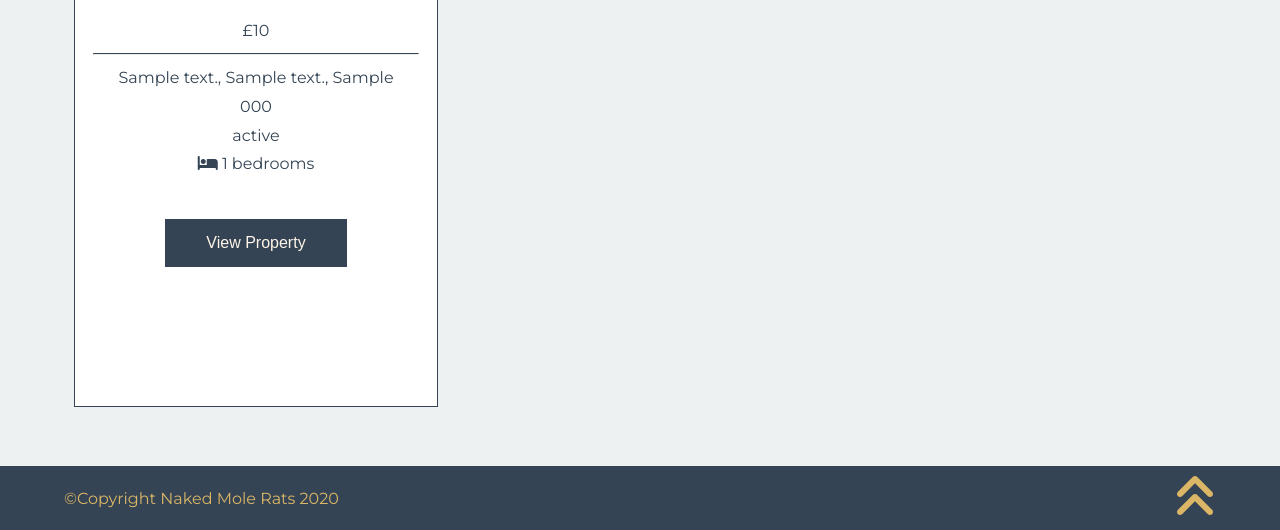
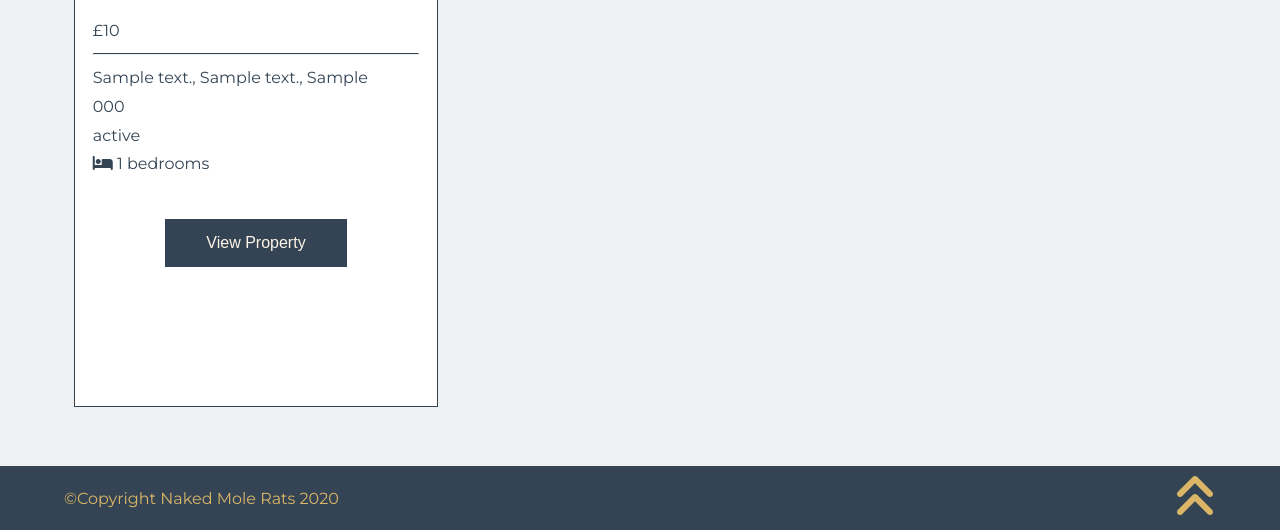
Before and after one commit to iO-Academy/2020-feb-nakedMoleFlats, a PHP site: page / in a window 1280 px wide. Shown: the part 512-1042 px from the top of the page. Run offline with PHP 8.4, Linux system fonts and the light colour scheme; tables that the repository leaves empty hold one stand-in row (values such as "Sample post"); style sheets or scripts are compiled from the project's sources; some libraries are stand-ins or nearby versions.

Commit message:
added text align center to form and removed from parent container

```diff
--- a/src/scss/_desktop.scss
+++ b/src/scss/_desktop.scss
@@ -42,9 +42,7 @@
                     }
                 }
             }
-
         }
-
         footer{
             .footerText{
                 margin-left: 5%;
--- a/src/scss/_mobile.scss
+++ b/src/scss/_mobile.scss
@@ -55,8 +55,8 @@
                 margin: 2vh auto;
                 border: 1px solid $brandColor;
                 color: $brandColor;
-                text-align: center;
                 padding-bottom: 4%;
+                position: relative;
                 .dwellingImageContainer {
                     position: relative;
                     text-align: center;
@@ -94,12 +94,12 @@
                     }
                 }
                 form {
+                    text-align: center;
                     button {
                         background-color: $brandColor;
                         color: $brandFontColor;
                         border: none;
                         padding: 15px 32px;
-                        text-align: center;
                         text-decoration: none;
                         font-size: 16px;
                         width: 90%;
```
